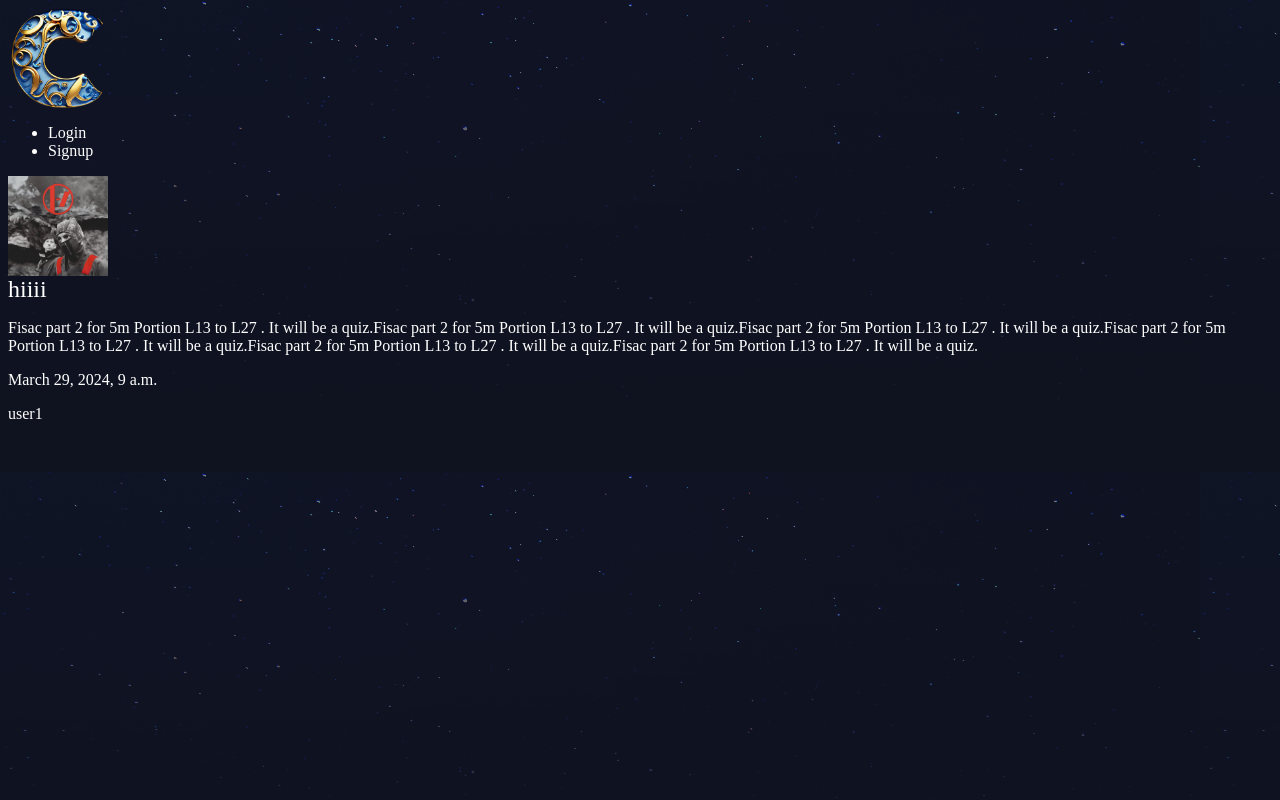
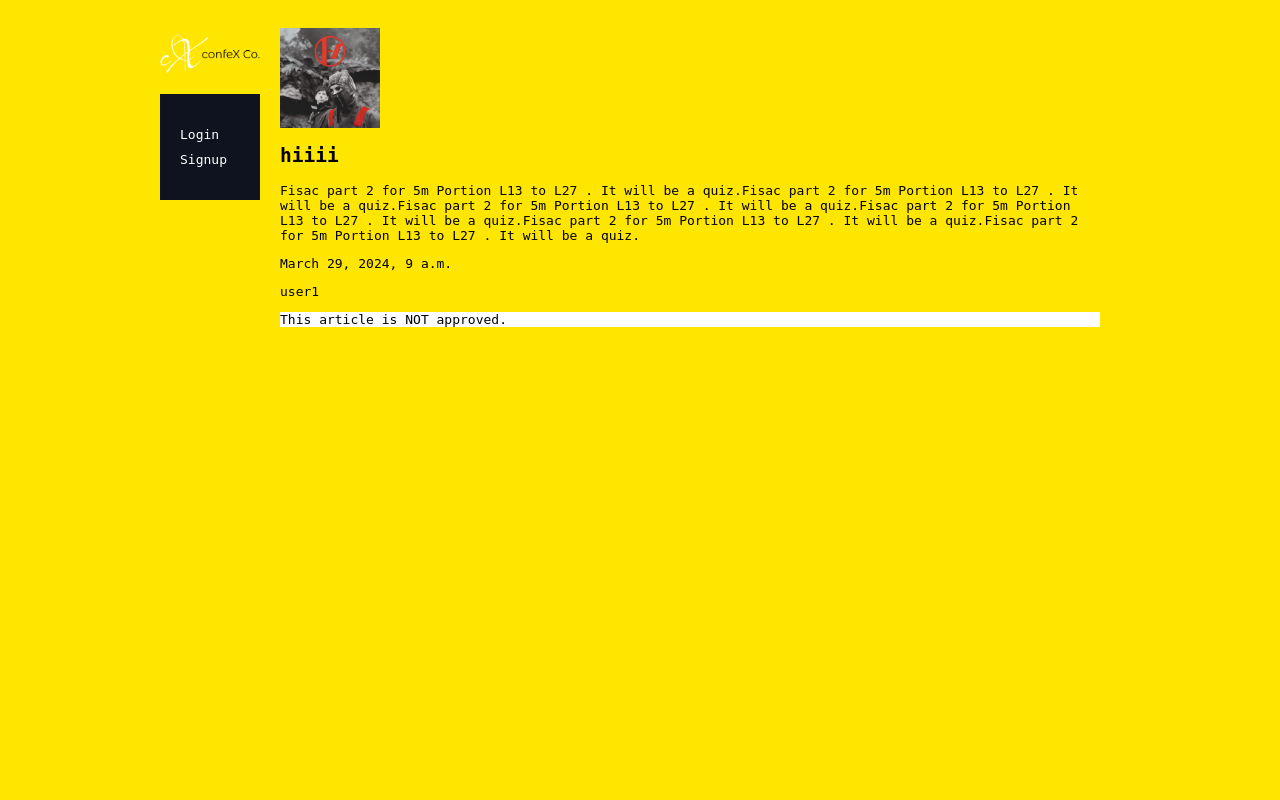
Before and after one commit to ishaanagarwal11/Django-Confex, a Django app: a page that uses confex/templates/base_layout.html in a window 1280 px wide. Run offline with Django 5.2, Linux system fonts and the light colour scheme; data comes from the database, SQL or seed files in the repository; both versions use the stored data as it was after the commit.

Commit message:
colors
new css

```diff
--- a/confex/articles/models.py
+++ b/confex/articles/models.py
@@ -8,9 +8,10 @@ class Article(models.Model):
     date = models.DateTimeField(auto_now_add=True)
     thumb = models.ImageField(default='default.png', blank=True)
     author = models.ForeignKey(User, default=None, on_delete=models.CASCADE)
+    approved = models.BooleanField(default=False)
 
     def __str__(self):
         return self.title
 
     def snippet(self):
-        return self.body[:50] + '...'
+        return self.body[:20] + '...'
--- a/confex/articles/templates/articles/article_create.html
+++ b/confex/articles/templates/articles/article_create.html
@@ -9,6 +9,6 @@
             <button type="submit" value="create">Upload</button>
         </form>
     </div>
-    <script src="/static/slugify.js"></script>
+    <script src="/assets/slugify.js"></script>
 
 {% endblock %}
--- a/confex/articles/templates/articles/article_detail.html
+++ b/confex/articles/templates/articles/article_detail.html
@@ -8,6 +8,14 @@
         <p>{{ article.body }}</p>
         <p>{{ article.date }}</p>
         <p>{{ article.author }}</p>
+
+        <p>{% if article.approved %}
+            <p style="color:#000; background-color:chartreuse;">This article is APPROVED!</p>
+        {% else %}
+            <p  style="color:#000; background-color:white;">This article is NOT approved.</p>
+        {% endif %}
+        </p>
+
         </div>
 </div>
 {% endblock %}
--- a/confex/articles/templates/articles/article_list.html
+++ b/confex/articles/templates/articles/article_list.html
@@ -2,8 +2,9 @@
 {% block content %}
             <h1>Articles</h1>
                 {% for article in articles %}
-                   <div class="article">
+                   <div class="article-cell">
                         <h2><a href="{% url 'articles:detail' slug=article.slug %}">{{ article.title }}</a></h2>
+
                         <p>{{ article.snippet }}</p>
                         <p>{{ article.date }}</p>
                     </div>
--- a/confex/assets/styles.css
+++ b/confex/assets/styles.css
@@ -1,20 +1,45 @@
-body{
-    background-color: #0f121f;
-    background-image: url(stars.png);
-    background-repeat-y: no-repeat;
-    color: #fff;
+body {
+    background-color: #FFE600;
+    color: #000;
 }
 
-body *{
-    font-family: Ubuntu;
+body * {
+    font-family: monospace;
 }
 
-h1, h2, h3, h4, h5{
-    font-weight: normal;
-    margin: 0;
+.wrapper {
+    max-width: 960px;
+    margin: 0 auto;
+    display: grid;
+    grid-template-columns: auto 1fr;
 }
 
-a, a:hover, a:visited{
+.sidebar {
+    background-color: #0f121f;
+    color: #fff;
+    padding: 20px;
+}
+
+.sidebar ul {
+    list-style-type: none;
+    padding: 0;
+}
+
+.sidebar li {
+    margin-bottom: 10px;
+}
+
+.sidebar a {
     color: #fff;
     text-decoration: none;
 }
+
+.content {
+    padding: 20px;
+}
+
+
+
+.article-cell {
+    background-color: #fff;
+}
--- a/confex/confex/settings.py
+++ b/confex/confex/settings.py
@@ -117,7 +117,7 @@ USE_TZ = True
 # Static files (CSS, JavaScript, Images)
 # https://docs.djangoproject.com/en/5.0/howto/static-files/
 
-STATIC_URL = 'static/'
+STATIC_URL = 'assets/'
 STATICFILES_DIRS = [
     os.path.join(BASE_DIR, 'assets')
 ]
--- a/confex/templates/base_layout.html
+++ b/confex/templates/base_layout.html
@@ -6,9 +6,11 @@
         <link rel="stylesheet" href="{% static 'styles.css' %}">
     </head>
     <body>
+
         <div class="wrapper">
-            <h1><a href="{% url 'home' %}"><img src="{% static 'c.png' %}" style="width:100px;height:100px;"></a></h1>
-            <nav>
+            <header>
+                <h1><a href="{% url 'home' %}"><img src="{% static 'logo.png' %}" style="width:100px;height:51px;"></a></h1>
+                <nav class="sidebar">
                     <ul>
                         {% if user.is_authenticated %}
                         <li>
@@ -21,10 +23,14 @@
                         {% else %}
                         <li><a href="{% url 'accounts:login' %}">Login</a></li>
                         <li><a href="{% url 'accounts:signup' %}">Signup</a></li>
-
                         {% endif %}
                     </ul>
                 </nav>
+            </header>
+            <div class="content">
                 {% block content %}
                 {% endblock %}
+            </div>
+        </div>
+    </body>
 </html>
```
Also changed, not shown: confex/articles/migrations/0004_article_approved.py (added), confex/assets/c.png (deleted), confex/assets/logo.png (added), confex/assets/stars.png (deleted), confex/db.sqlite3, confex/media/default.png, 1 other file. Lines whose indentation alone changed are shown as unchanged.
